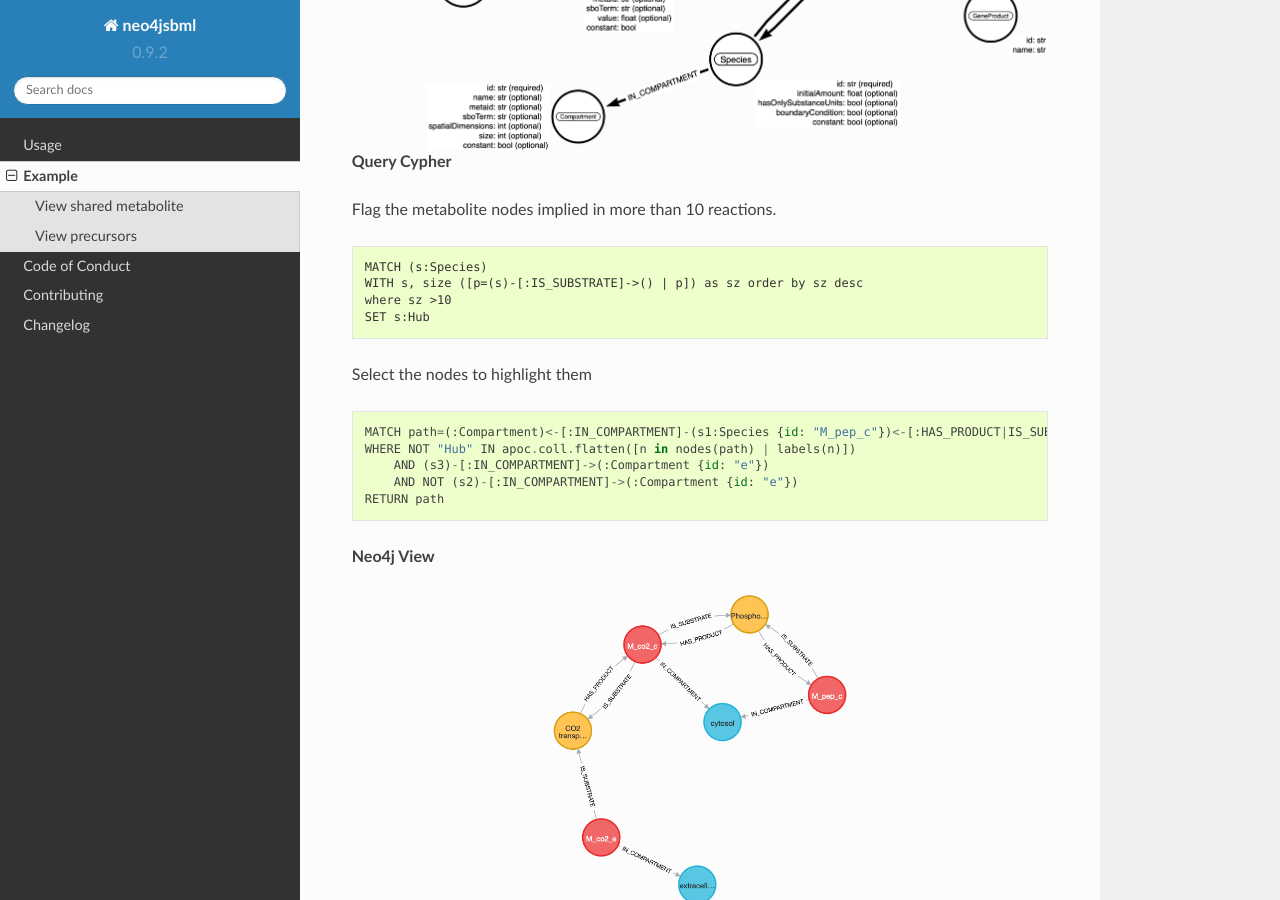
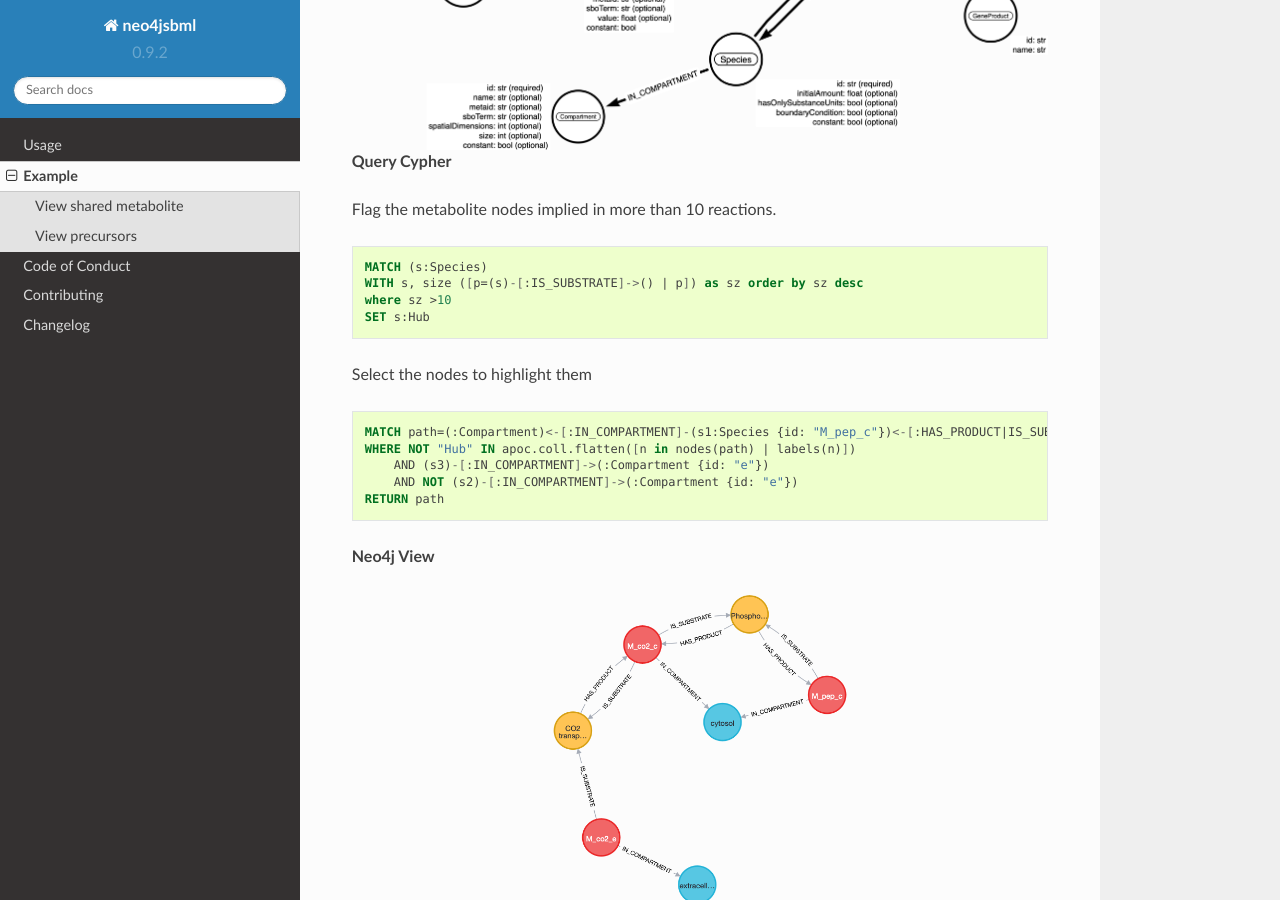
Before and after one commit to brsynth/neo4jsbml, a Sphinx documentation site: the page built from docs/example.rst, in a window 1280 px wide and 900 px high, scrolled down 2018 px. Built offline with Sphinx 7.4.7 and the Read the Docs theme 2.0.0, drawn with Linux system fonts in a browser that asks for light colours; some of the changed text lies outside the part shown.

Commit message:
feat(readthedocs): cprrect highlight block language

```diff
--- a/docs/example.rst
+++ b/docs/example.rst
@@ -26,7 +26,7 @@ View shared metabolite, fumarat, between two models: *iAF1260* and *iML1515* ava
 
 **Query Cypher**
 
-.. code-block:: console
+.. code-block:: cypher
 
     MATCH p=((c:Compartment)<--(n:Species {id: "M_fum_c"})-->(r:Reaction)) RETURN p
 
@@ -57,7 +57,7 @@ Visualization of the Phosphoenolpyruvate and its precursors at exactly two react
 
 Flag the metabolite nodes implied in more than 10 reactions.
 
-.. code-block:: console
+.. code-block:: cypher
 
     MATCH (s:Species)
     WITH s, size ([p=(s)-[:IS_SUBSTRATE]->() | p]) as sz order by sz desc
@@ -66,7 +66,7 @@ Flag the metabolite nodes implied in more than 10 reactions.
 
 Select the nodes to highlight them
 
-.. code-block::
+.. code-block:: cypher
 
     MATCH path=(:Compartment)<-[:IN_COMPARTMENT]-(s1:Species {id: "M_pep_c"})<-[:HAS_PRODUCT|IS_SUBSTRATE*2]-(s2:Species)<-[:HAS_PRODUCT|IS_SUBSTRATE*2]-(s3:Species)-[:IN_COMPARTMENT]->(:Compartment)
     WHERE NOT "Hub" IN apoc.coll.flatten([n in nodes(path) | labels(n)])
--- a/docs/usage.rst
+++ b/docs/usage.rst
@@ -75,7 +75,7 @@ The user has two options: passing arguments individually by the command line or
 ``--input-config-file``
     An ``ìni`` file containing all these informations above
 
-.. code-block:: text
+.. code-block:: toml
 
     [connection]
     protocol = neo4j
@@ -114,7 +114,7 @@ To import your data with ``neo4jsbml`` into Neo4j, you will need:
 
 API
 ~~~
-.. code-block:: console
+.. code-block:: python
 
     from neo4jsbml import arrows, connect, sbml
 
```
